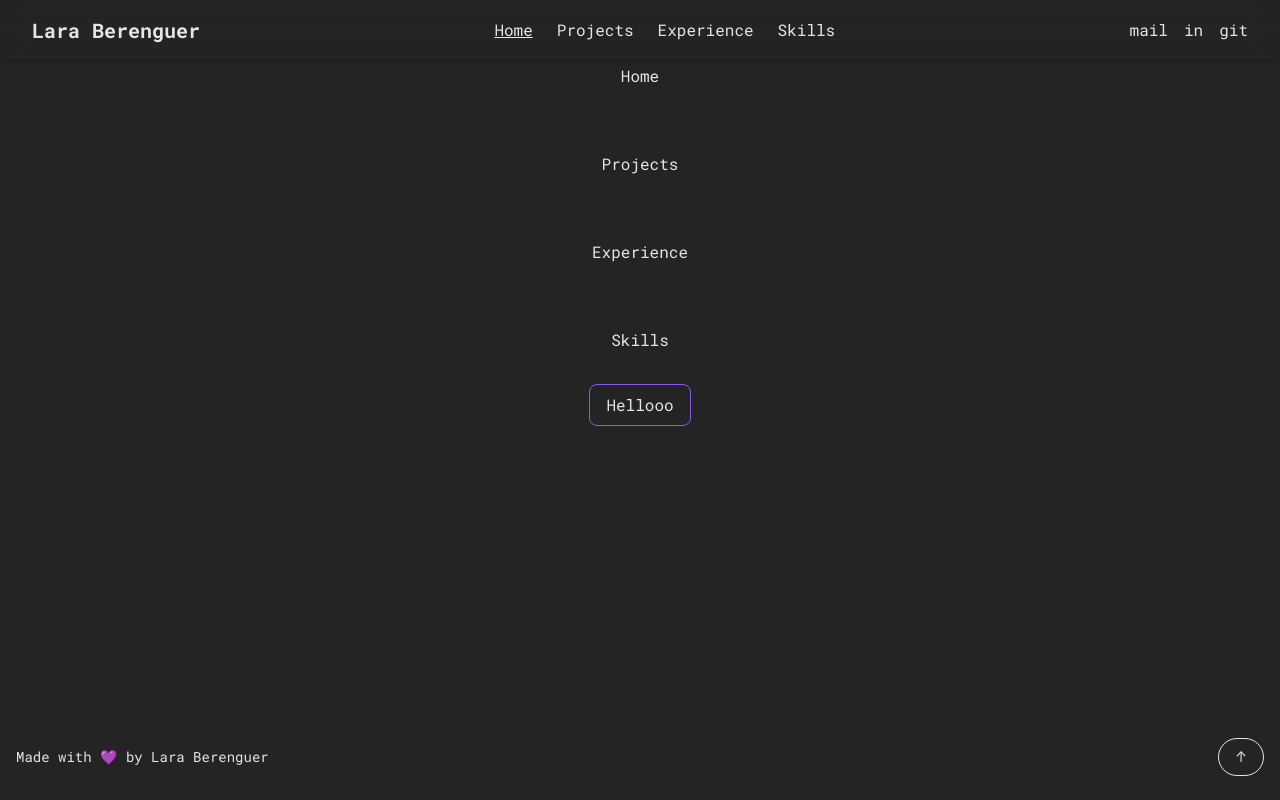
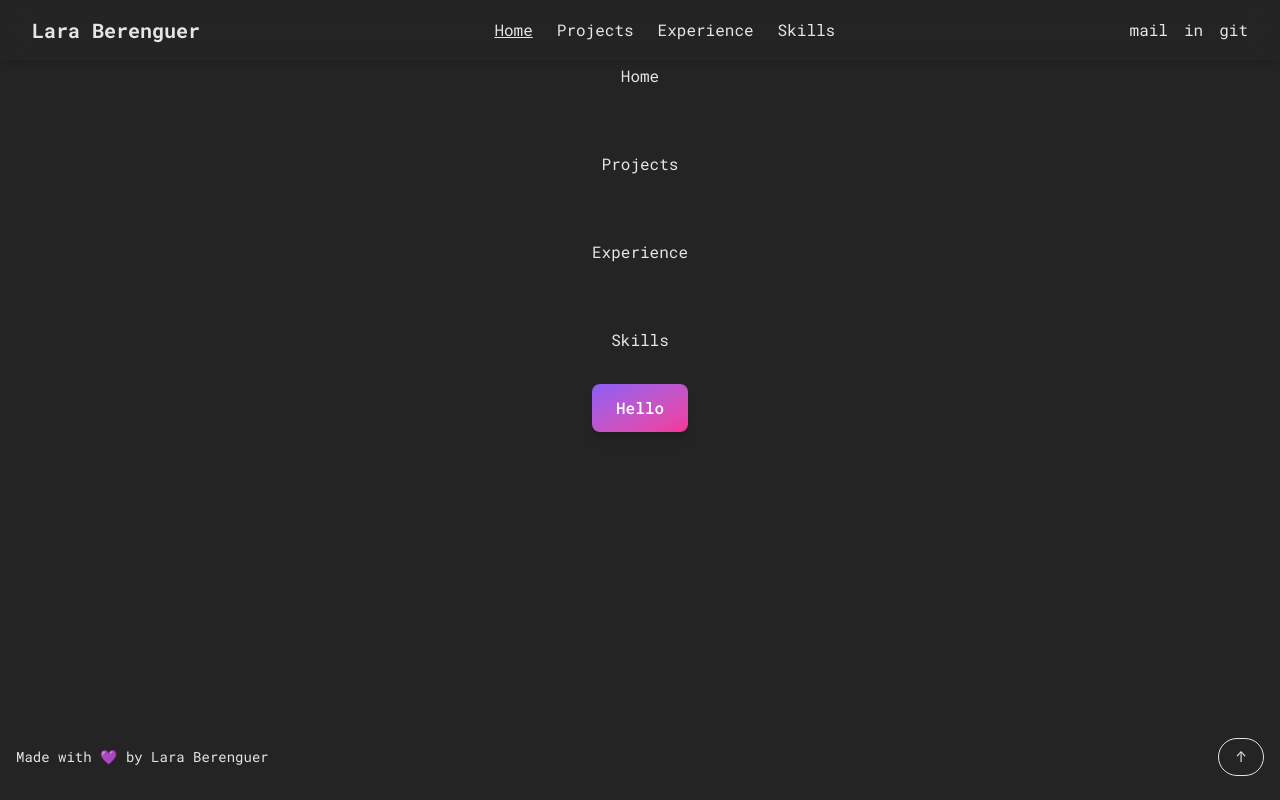
Before and after one commit to LaraBerenguer/portfolio, a React (Vite) app: page / in a window 1280 px wide. Built offline with nearby package versions, Linux system fonts and the light colour scheme.

Commit message:
Create reusable main button

```diff
--- a/src/App.tsx
+++ b/src/App.tsx
@@ -1,6 +1,7 @@
 import './App.css'
 import Footer from './layout/Footer';
 import Navbar from './layout/Navbar';
+import MainButton from './components/ui/Button';
 
 function App() {
   return (
@@ -19,9 +20,7 @@ function App() {
         <section className="card" id='skills'>
           Skills
         </section>
-        <button className='px-4 py-2 border-1 rounded-lg border-primary hover:text-primary hover:border-primary-dark focus:border-gold transition-all'>
-          Hellooo
-        </button>
+        <MainButton>Hello</MainButton>
       </main>
       <Footer />
     </>
--- /dev/null
+++ b/src/components/ui/Button.tsx
@@ -0,0 +1,50 @@
+import React from 'react';
+
+interface ButtonProps {
+    children: React.ReactNode;
+    onClick?: () => void;
+    variant?: 'primary' | 'secondary' | 'outline';
+    size?: 'sm' | 'md' | 'lg';
+    disabled?: boolean;
+    className?: string;
+    type?: 'button' | 'submit' | 'reset';
+};
+
+const MainButton: React.FC<ButtonProps> = ({
+    children,
+    onClick,
+    variant = 'primary',
+    size = 'md',
+    disabled = false,
+    className = '',
+    type = 'button'
+}) => {
+    const baseClasses = 'font-medium rounded-lg transition-all duration-300 ease-in-out transform hover:scale-105 focus:outline-none focus:ring-2 focus:ring-offset-2 disabled:opacity-50 disabled:cursor-not-allowed disabled:transform-none';
+
+    const variants = {
+        primary: 'bg-gradient-to-br from-primary to-pink-500 hover:from-primary-dark hover:to-pink-600 text-white shadow-lg hover:shadow-xl focus:ring-primary',
+        secondary: 'bg-gradient-to-br from-gold to-emerald hover:from-gold hover:to-emerald text-white shadow-lg hover:shadow-xl focus:ring-gold',
+        outline: 'border-2 border-transparent bg-gradient-to-br from-primary to-pink-500 bg-clip-border hover:from-primary-dark hover:to-pink-600 text-transparent bg-clip-text hover:text-white hover:bg-clip-padding'
+    };
+
+    const sizes = {
+        sm: 'px-4 py-2 text-sm',
+        md: 'px-6 py-3 text-base',
+        lg: 'px-8 py-4 text-lg'
+    };
+
+    const buttonClasses = `${baseClasses} ${variants[variant]} ${sizes[size]} ${className}`;
+
+    return (
+        <button
+            type={type}
+            onClick={onClick}
+            disabled={disabled}
+            className={buttonClasses}
+        >
+            {children}
+        </button>
+    );
+};
+
+export default MainButton;
```
